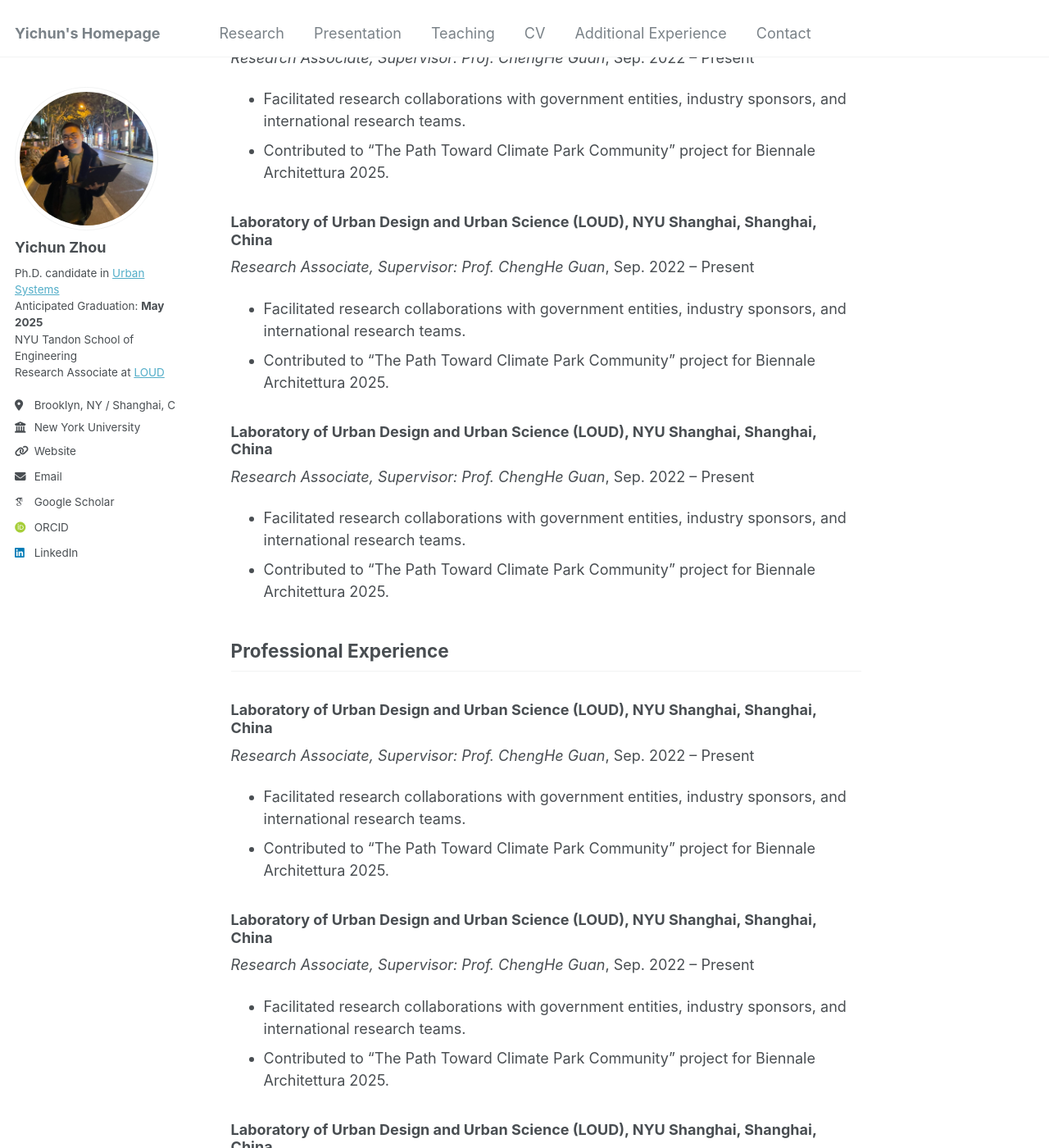
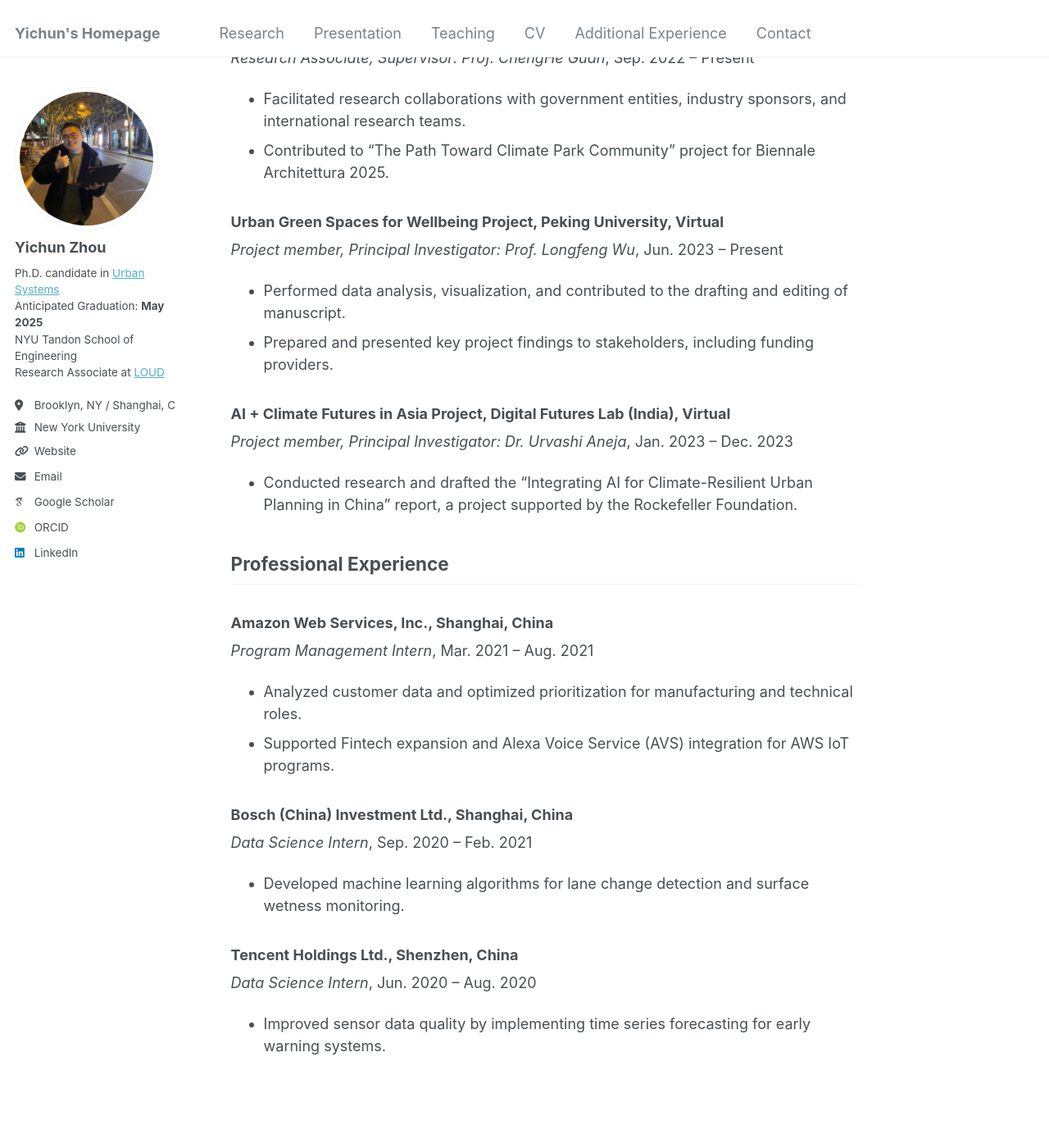
Before and after one commit to yichunzhou12/yichunzhou12.github.io, a Jekyll site: the page built from _pages/others.md, in a window 1280 px wide and 1400 px high, scrolled down 264 px. Shown: the whole window at 82% size. Built offline with Jekyll 4.4.1, drawn with Linux system fonts in a browser that asks for light colours; some web fonts are replaced; some of the changed text lies outside the part shown.

Commit message:
Update others.md

```diff
--- a/_pages/others.md
+++ b/_pages/others.md
@@ -11,28 +11,26 @@
 * Facilitated research collaborations with government entities, industry sponsors, and international research teams.
 * Contributed to "The Path Toward Climate Park Community" project for Biennale Architettura 2025.
 
-### Laboratory of Urban Design and Urban Science (LOUD), NYU Shanghai, Shanghai, China
-*Research Associate, Supervisor: Prof. ChengHe Guan*, Sep. 2022 – Present
-* Facilitated research collaborations with government entities, industry sponsors, and international research teams.
-* Contributed to "The Path Toward Climate Park Community" project for Biennale Architettura 2025.
+### Urban Green Spaces for Wellbeing Project, Peking University, Virtual
+*Project member, Principal Investigator: Prof. Longfeng Wu*, Jun. 2023 – Present
+* Performed data analysis, visualization, and contributed to the drafting and editing of manuscript.
+* Prepared and presented key project findings to stakeholders, including funding providers.
 
-### Laboratory of Urban Design and Urban Science (LOUD), NYU Shanghai, Shanghai, China
-*Research Associate, Supervisor: Prof. ChengHe Guan*, Sep. 2022 – Present
-* Facilitated research collaborations with government entities, industry sponsors, and international research teams.
-* Contributed to "The Path Toward Climate Park Community" project for Biennale Architettura 2025.
+### AI + Climate Futures in Asia Project, Digital Futures Lab (India), Virtual
+*Project member, Principal Investigator: Dr. Urvashi Aneja*, Jan. 2023 – Dec. 2023
+* Conducted research and drafted the "Integrating AI for Climate-Resilient Urban Planning in China" report, a project supported by the Rockefeller Foundation.
+
 
 ## Professional Experience
-### Laboratory of Urban Design and Urban Science (LOUD), NYU Shanghai, Shanghai, China
-*Research Associate, Supervisor: Prof. ChengHe Guan*, Sep. 2022 – Present
-* Facilitated research collaborations with government entities, industry sponsors, and international research teams.
-* Contributed to "The Path Toward Climate Park Community" project for Biennale Architettura 2025.
+### Amazon Web Services, Inc., Shanghai, China
+*Program Management Intern*, Mar. 2021 – Aug. 2021
+* Analyzed customer data and optimized prioritization for manufacturing and technical roles.
+* Supported Fintech expansion and Alexa Voice Service (AVS) integration for AWS IoT programs.
 
-### Laboratory of Urban Design and Urban Science (LOUD), NYU Shanghai, Shanghai, China
-*Research Associate, Supervisor: Prof. ChengHe Guan*, Sep. 2022 – Present
-* Facilitated research collaborations with government entities, industry sponsors, and international research teams.
-* Contributed to "The Path Toward Climate Park Community" project for Biennale Architettura 2025.
+### Bosch (China) Investment Ltd., Shanghai, China
+*Data Science Intern*, Sep. 2020 – Feb. 2021
+* Developed machine learning algorithms for lane change detection and surface wetness monitoring.
 
-### Laboratory of Urban Design and Urban Science (LOUD), NYU Shanghai, Shanghai, China
-*Research Associate, Supervisor: Prof. ChengHe Guan*, Sep. 2022 – Present
-* Facilitated research collaborations with government entities, industry sponsors, and international research teams.
-* Contributed to "The Path Toward Climate Park Community" project for Biennale Architettura 2025.
+### Tencent Holdings Ltd., Shenzhen, China
+*Data Science Intern*, Jun. 2020 – Aug. 2020
+* Improved sensor data quality by implementing time series forecasting for early warning systems.
```
